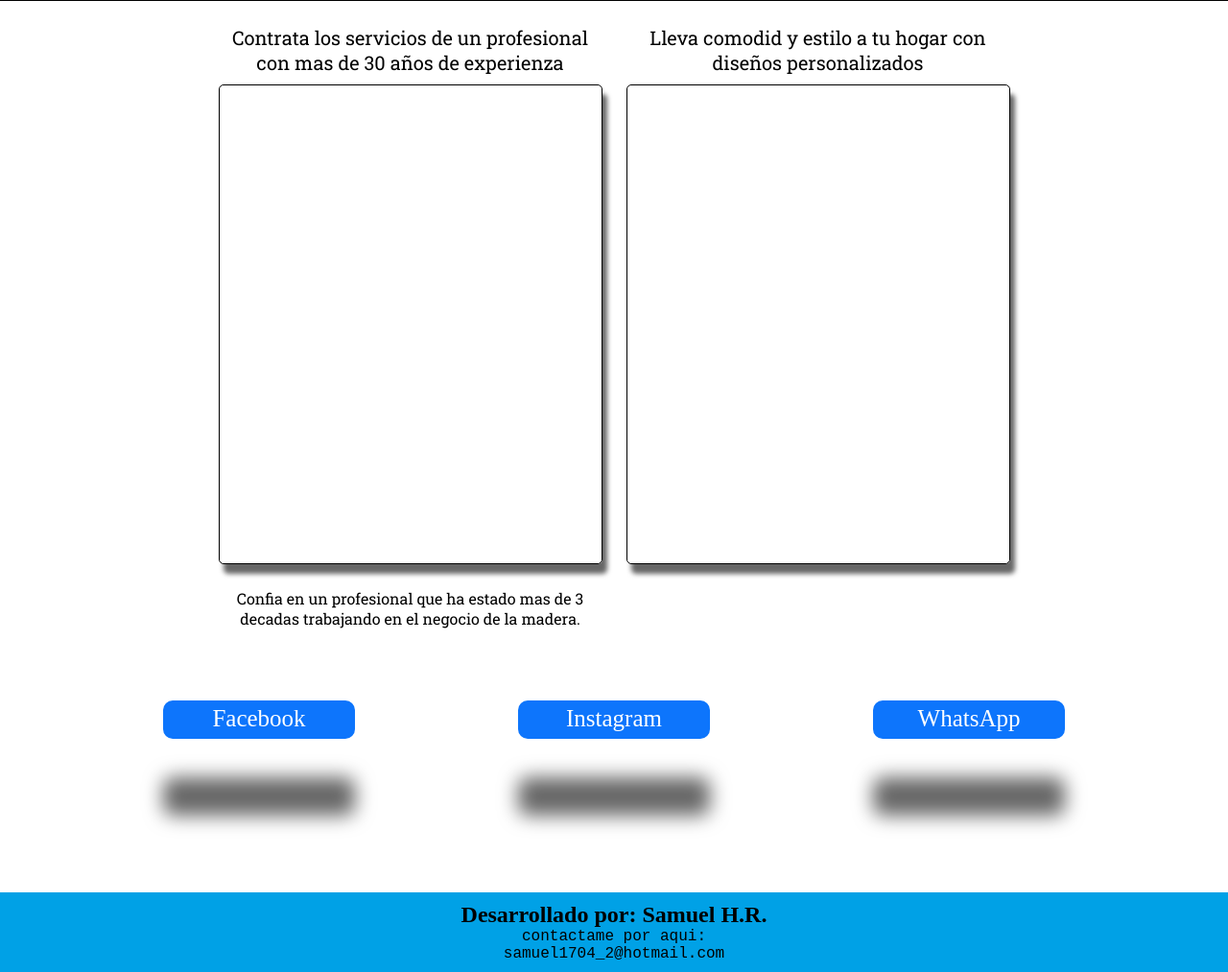
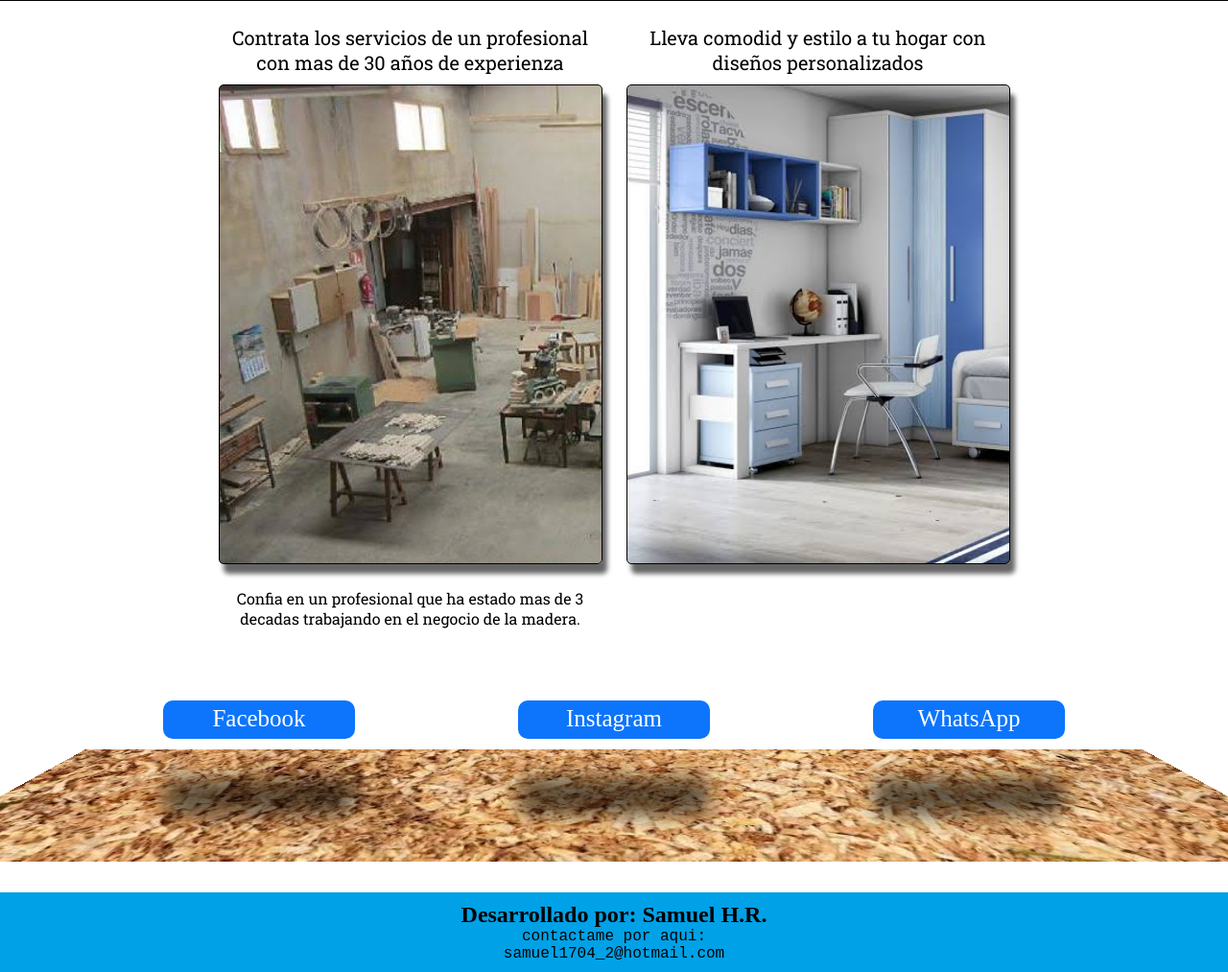
Before and after one commit to samscorpion/samscorpion.github.io, a plain HTML site: page Hero.html in a window 1280 px wide. Shown: the part 899-1912 px from the top of the page at 96% size. Drawn offline with nearby package versions, Linux system fonts and the light colour scheme.

Commit message:
Update hero.css

```diff
--- a/hero.css
+++ b/hero.css
@@ -71,7 +71,7 @@ margin-left:50px;
     position:relative;
     height:800px;
     border: 1px solid black;
-    background-image: url("../img/trabajando.jpeg");
+    background-image: url("./trabajando.jpeg");
     background-repeat:no-repeat;
     background-size:cover;
     object-position: left;
@@ -119,7 +119,7 @@ margin-left:50px;
          .secundaria{
             /*background-color:#0D75FC;*/
             padding:25px 0px;
-           /* background-image: url("../img/aserrin.jpeg");
+           /* background-image: url("./aserrin.jpeg");
     background-repeat:no-repeat;
     background-size:cover;*/
         }
@@ -156,12 +156,12 @@ margin-left:50px;
                 }
 
                  .secundaria .contenido1 .imagen{
-                    background-image:url("../img/taller.jpeg");
+                    background-image:url("./taller.jpeg");
                     background-repeat:no-repeat;
                     background-size:cover;
                 }
                 .secundaria .contenido2 .imagen{
-                    background-image:url("../img/img3.jpeg");
+                    background-image:url("./img3.jpeg");
                     background-repeat:no-repeat;
                     background-size:cover;
                 }
@@ -208,7 +208,7 @@ margin-left:50px;
                     content:"";
                     width:100%;
                     height:100%;
-                    background-image: url("../img/aserrin.jpeg");
+                    background-image: url("./aserrin.jpeg");
     background-repeat:no-repeat;
     background-size:cover;
     transform:rotateX(65deg);
```
